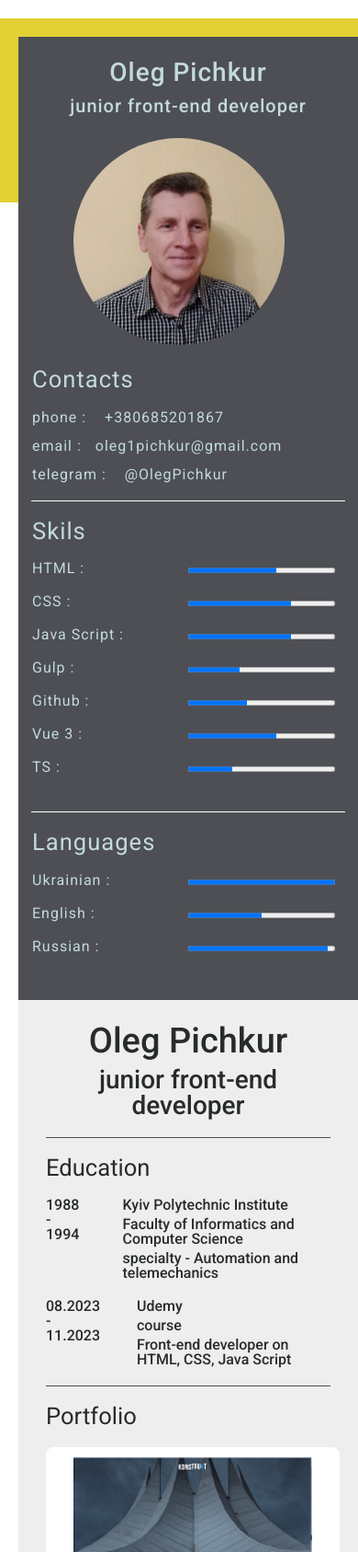
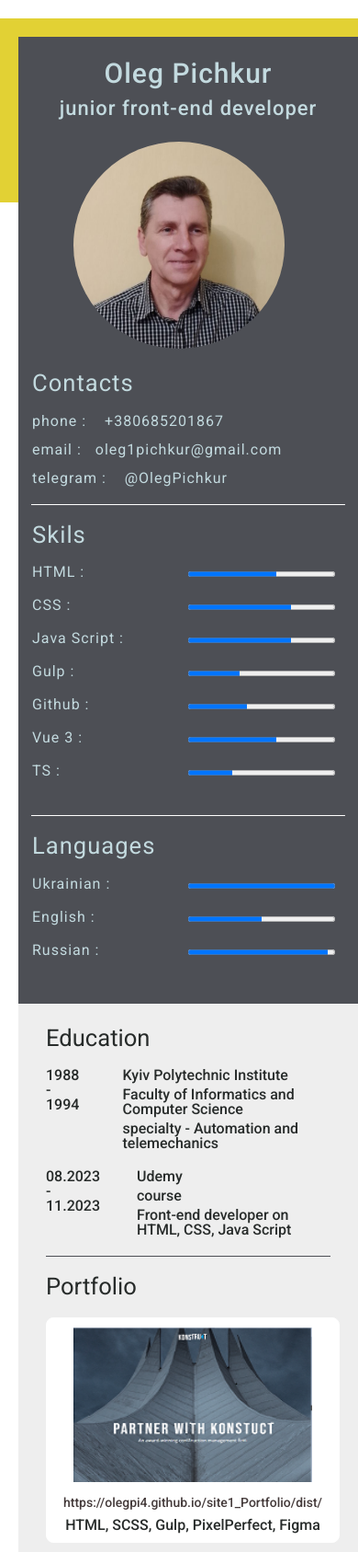
Before and after one commit to OlegPi4/rezume, a website: page src/index.html in a window 390 px wide. Shown: the top 1687 px of the page at 92% size. Drawn offline with Linux system fonts and the light colour scheme.

Commit message:
hid name in right-site

```diff
--- a/src/css/style.css
+++ b/src/css/style.css
@@ -108,11 +108,11 @@ html {
  }
  .left-card__name {
   padding-top: 15px;
-  font-size: 28px;
+  font-size: 30px;
  }
  .left-card__range {
   padding-top: 12px;
-  font-size: 20px;
+  font-size: 22px;
   margin-bottom: 10px;
  }
  .foto {
@@ -263,6 +263,9 @@ html {
   .left-name {
     display: block;
   }
+  .right-head {
+    display: none;
+  }
  }
  @media  screen and (max-width: 560px) {
  }
--- a/src/index.html
+++ b/src/index.html
@@ -105,11 +105,15 @@
                 </div>
             </div>
             <div class="content-right">
-                <div class="right-card__name">Oleg Pichkur</div>
-                <div class="right-card__range">junior front-end developer
+                <div class="right-head">
+                    <div class="right-card__name">Oleg Pichkur</div>
+                    <div class="right-card__range">junior front-end developer
+                    </div>
+                    <div class="line-r"></div>
                 </div>
+
             <div>
-            <div class="line-r"></div>
+
             <div class="education">
                 <p class="title">Education</p>
                 <div class="item-education">
```
Also changed, not shown: dist/css/style.min.css, dist/index.html, 1 other file.
